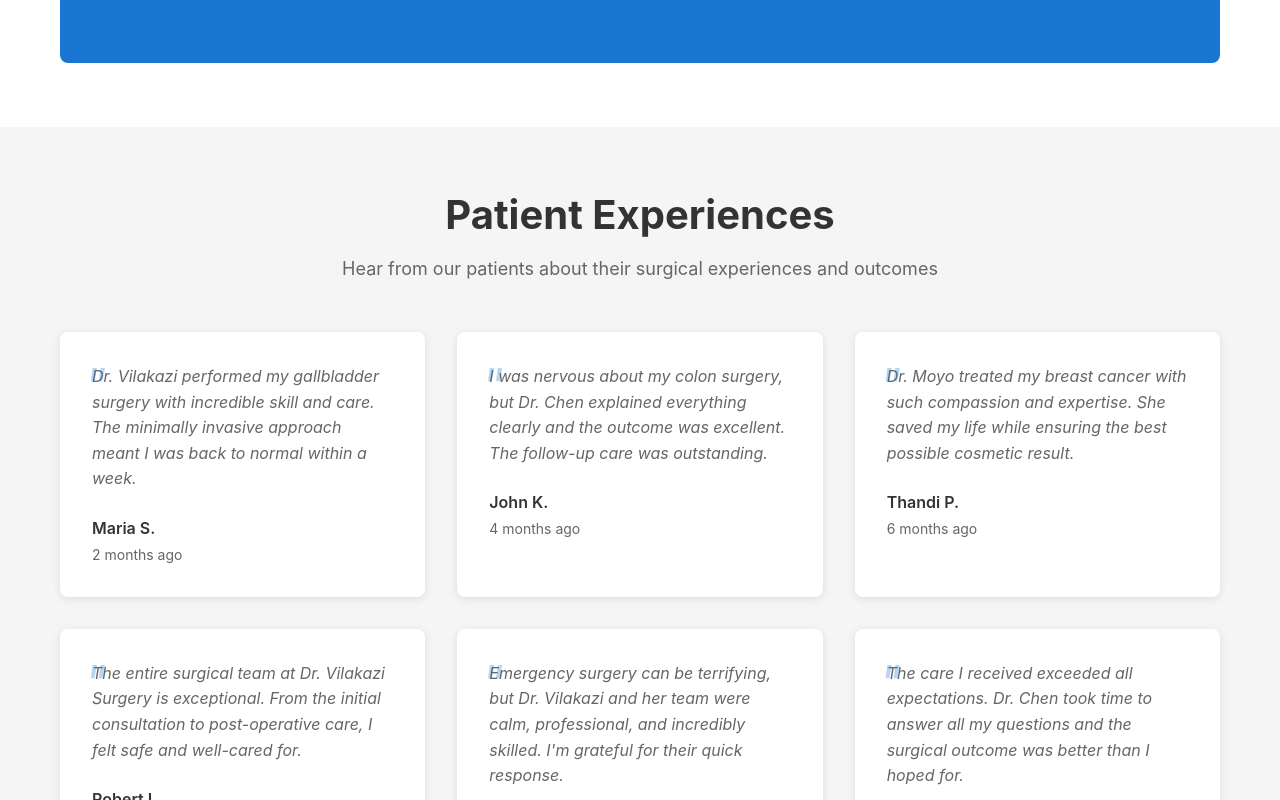
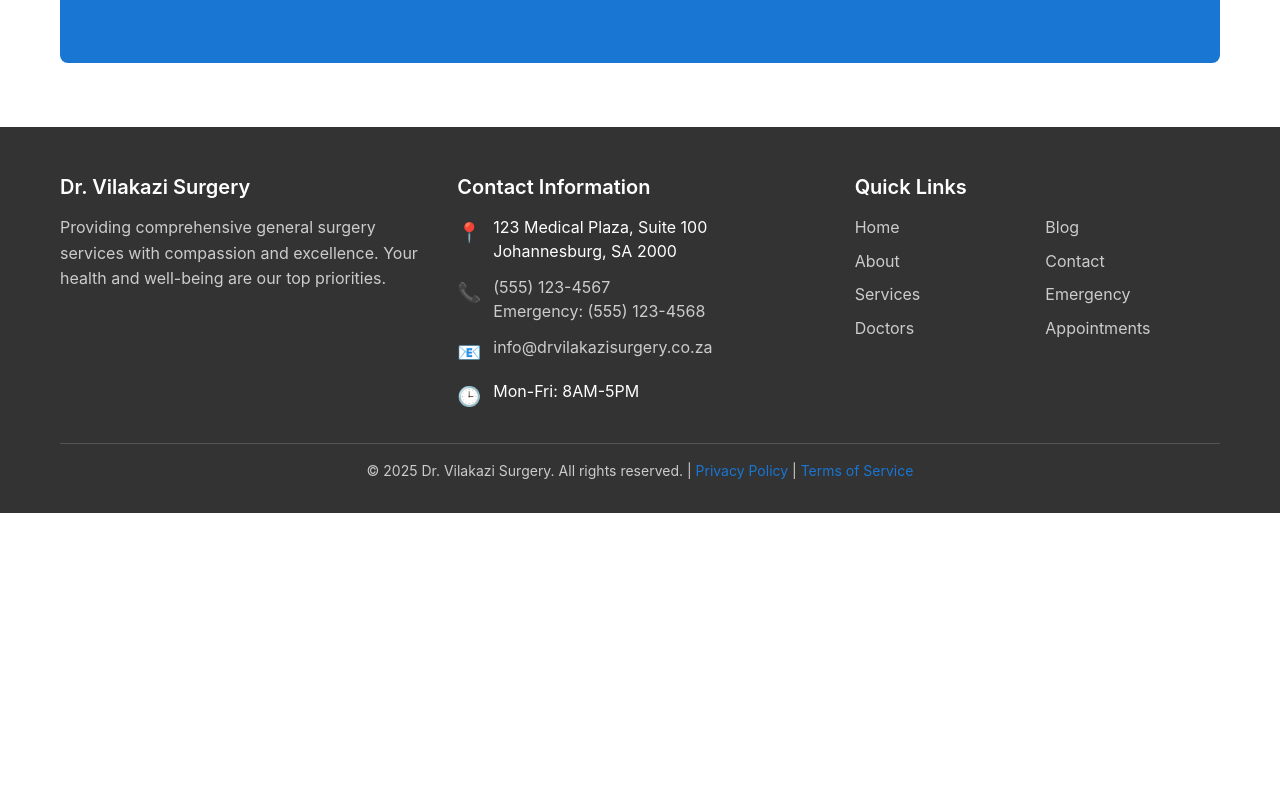
Before and after one commit to juniorSarh/DrVilakazi_Surgery, a React (Vite) app: page /doctors in a window 1280 px wide. Shown: the part 2040-2840 px from the top of the page. After the commit the page ends 2553 px from the top, so only its background shows below. Built offline with nearby package versions, Linux system fonts and the light colour scheme.

Commit message:
making updates on the landing page, contact page

```diff
--- a/index.html
+++ b/index.html
@@ -7,7 +7,7 @@
     <meta name="description" content="Comprehensive general surgery services including minimally invasive procedures and 24/7 emergency care. Book your consultation today." />
     <meta name="keywords" content="general surgery, surgeon, medical care, emergency surgery, minimally invasive surgery, Johannesburg" />
     <meta name="author" content="Dr. Vilakazi Surgery" />
-    <title>Dr. Vilakazi Surgery - Expert General Surgical Care in Johannesburg</title>
+    <title>Dr. Vilakazi Surgery </title>
   </head>
   <body>
     <div id="root"></div>
--- a/src/components/Footer/Footer.jsx
+++ b/src/components/Footer/Footer.jsx
@@ -47,7 +47,7 @@ const Footer = () => {
                 <span className={styles.contactIcon}>🕒</span>
                 <div>
                   Mon-Fri: 8AM-5PM<br />
-                  Emergency: 24/7 Available
+                  {/* Emergency: 24/7 Available */}
                 </div>
               </div>
             </div>
--- a/src/pages/Doctors/Doctors.jsx
+++ b/src/pages/Doctors/Doctors.jsx
@@ -138,7 +138,7 @@ const Doctors = () => {
         </div>
       </div>
 
-      <div className={styles.testimonials}>
+      {/* <div className={styles.testimonials}>
         <div className="container">
           <h2 className={styles.testimonialsTitle}>Patient Experiences</h2>
           <p className={styles.testimonialsSubtitle}>
@@ -155,7 +155,7 @@ const Doctors = () => {
             ))}
           </div>
         </div>
-      </div>
+      </div> */}
     </div>
   );
 };
```
